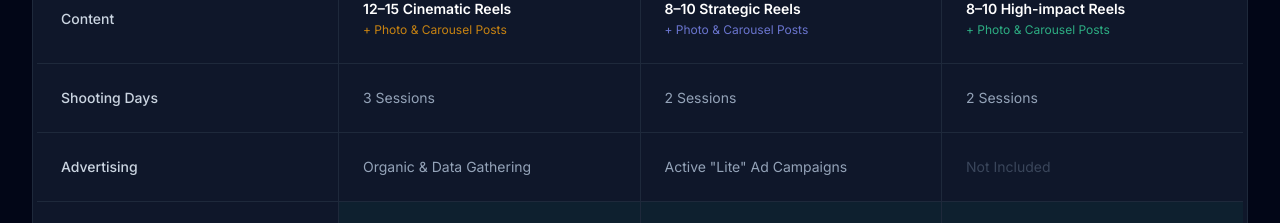
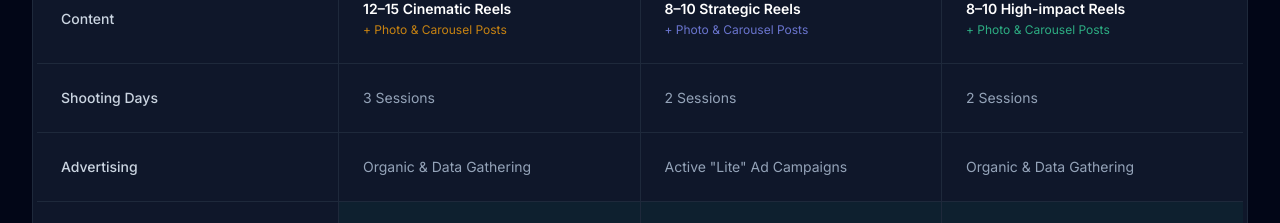
Before and after one commit to MixtraderAi/carmen-presentation, a plain HTML site: page index.html in a window 1280 px wide. Shown: the part 2160-2383 px from the top of the page. Drawn offline with nearby package versions, Linux system fonts and the light colour scheme.

Commit message:
fix: update advertising description for Foundation Essentials in comparison table

```diff
--- a/index.html
+++ b/index.html
@@ -317,7 +317,7 @@
                             <td class="p-6 text-slate-300 font-medium">Advertising</td>
                             <td class="p-6 text-slate-400 border-l border-slate-800">Organic & Data Gathering</td>
                             <td class="p-6 text-slate-400 border-l border-slate-800">Active "Lite" Ad Campaigns</td>
-                            <td class="p-6 text-slate-500 border-l border-slate-800 opacity-50">Not Included</td>
+                            <td class="p-6 text-slate-400 border-l border-slate-800">Organic & Data Gathering</td>
                         </tr>
                         <tr>
                             <td class="p-6 text-slate-300 font-medium">Your Involvement</td>
```
Also changed, not shown: Сarmen offer.html (+1 -1 lines).
